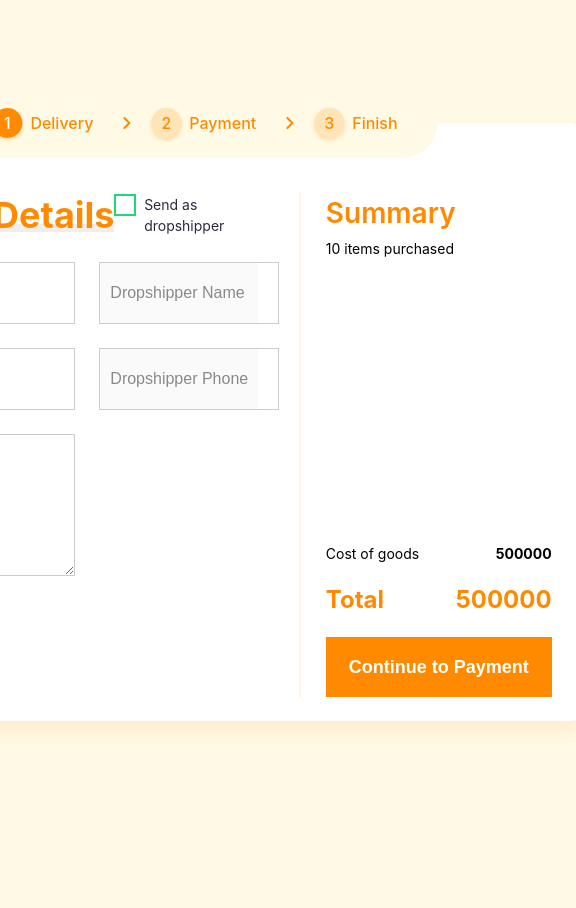
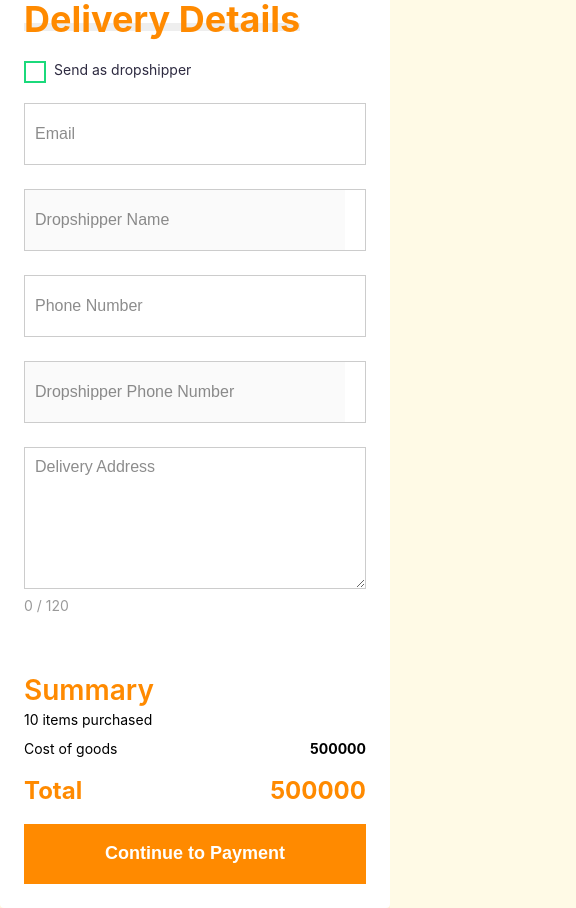
Before and after one commit to imantoafiif/jakmall-app, a Vue app: page / in a window 390 px wide. Shown: the whole page, 576 px wide, since content can reach past the window. Before the commit the page ends 844 px from the top, so only its background shows below. Built offline with nearby package versions, Linux system fonts and the light colour scheme.

Commit message:
page 1 mobile responsive

```diff
--- a/src/components/delivery.vue
+++ b/src/components/delivery.vue
@@ -191,11 +191,20 @@
             justify-content space-between
             align-items center
 
+            @media screen and (max-width: 992px)
+                flex-direction column
+                align-items flex-start
+                gap 20px
+
         &__input-grouping
             width 100%
             display grid
             grid-template-columns: 1fr 1fr
             gap 24px
+
+            @media screen and (max-width: 992px)
+                grid-template-columns: 1fr
+
 
             &__template
                 display flex
--- a/src/components/main-display.vue
+++ b/src/components/main-display.vue
@@ -44,7 +44,7 @@
     overview.$subscribe(() => {
         const state = JSON.stringify(overview)
         localStorage.setItem('user-state', state)
-        // console.log(state)
+        console.log(state)
     }, { detached: true })
 
     onMounted(() => {
@@ -94,6 +94,11 @@
         box-shadow 2px 10px 20px 0 #ff8a0020
         position relative
 
+        @media screen and (max-width: 992px)
+            flex-direction column
+            height auto
+            width 100%
+
         &__pages
             display flex
             flex-direction column
@@ -101,9 +106,15 @@
             flex-grow 1
             margin-right 20px
 
+            @media screen and (max-width: 992px)
+                margin-right 0
+
         &__breadcrumbs
             position absolute
             top -35px
             left 50%
             transform: translate(-50%)
+
+            @media screen and (max-width: 992px)
+                display none
 </style>
--- a/src/components/summary.vue
+++ b/src/components/summary.vue
@@ -80,6 +80,11 @@
         margin-top 45px
         justify-content space-between
 
+        @media screen and (max-width: 992px)
+            border-left none
+            padding-left 0
+            width 100%
+
         &__head
             display flex
             flex-direction column
--- a/src/style.css
+++ b/src/style.css
@@ -1,6 +1,6 @@
 :root {
   font-family: Inter, system-ui, Avenir, Helvetica, Arial, sans-serif;
-  line-height: 1.5;
+  /* line-height: 1.5; */
   font-weight: 400;
   font-size: 14px;
 
```
